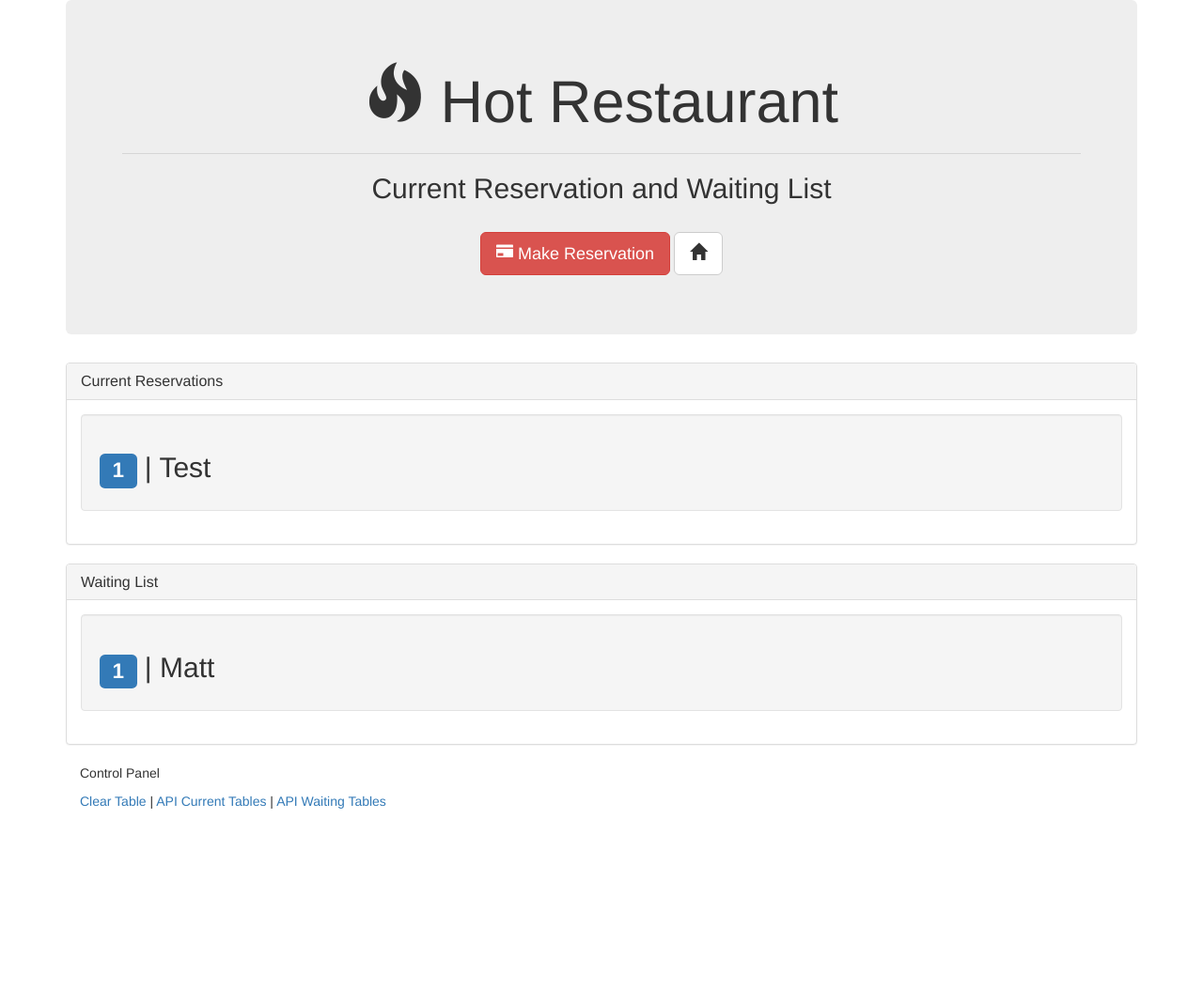
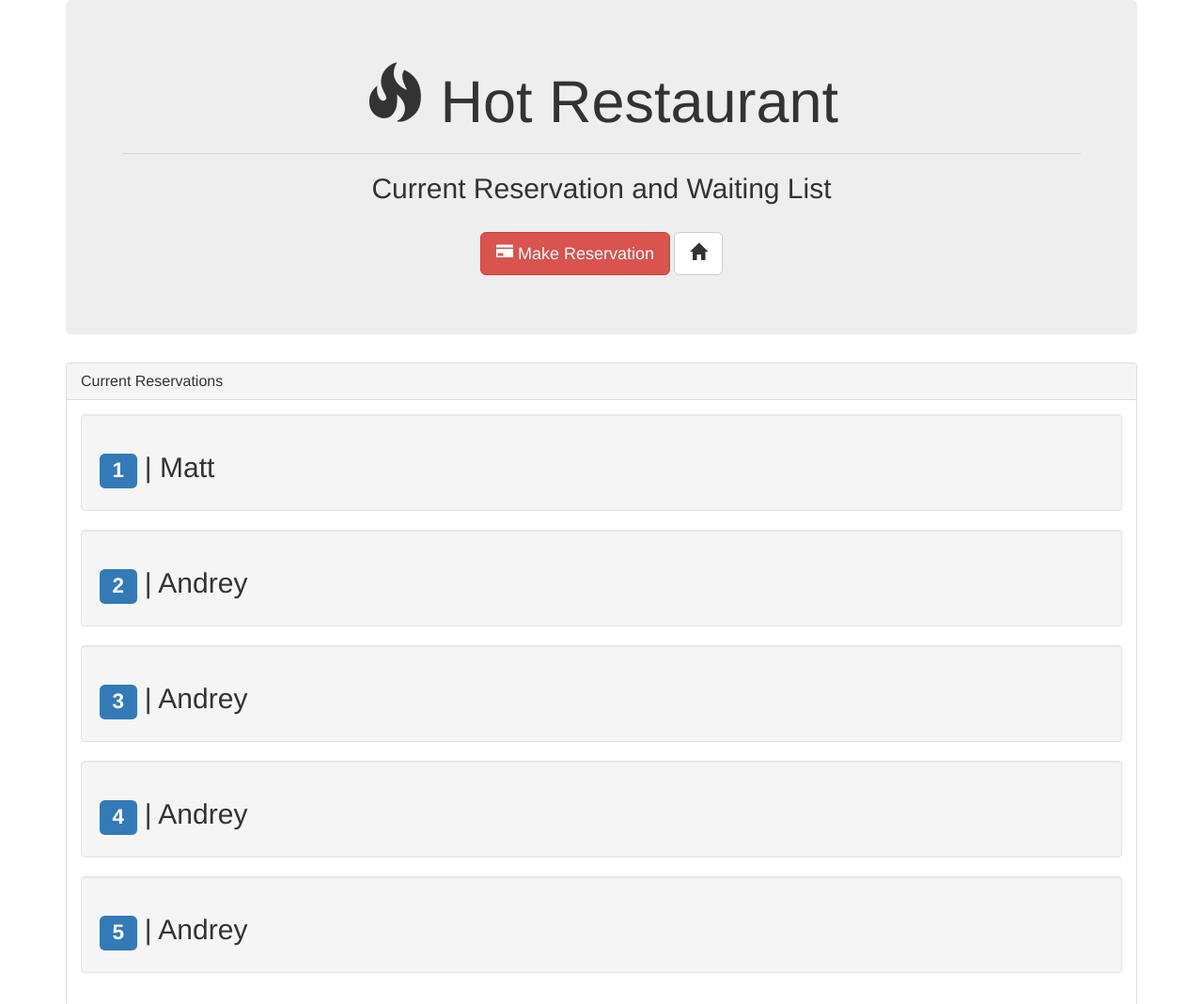
Before and after one commit to rhouse00/HotRestaurant, a website: page app/public/tables.html in a window 1280 px wide. Shown: the top 1069 px of the page at 94% size. Before the commit the page ends 873 px from the top, so only its background shows below. Drawn offline with nearby package versions, Linux system fonts and the light colour scheme.

Commit message:
added table loop

```diff
--- a/app/public/tables.html
+++ b/app/public/tables.html
@@ -5,6 +5,7 @@
         <title>Hot Restaurant</title>
         <link rel="stylesheet" href="https://maxcdn.bootstrapcdn.com/bootstrap/3.3.7/css/bootstrap.min.css" integrity="sha384-BVYiiSIFeK1dGmJRAkycuHAHRg32OmUcww7on3RYdg4Va+PmSTsz/K68vbdEjh4u" crossorigin="anonymous">
         <link rel="stylesheet" href="https://maxcdn.bootstrapcdn.com/font-awesome/4.6.1/css/font-awesome.min.css">
+        <script src="https://ajax.googleapis.com/ajax/libs/jquery/3.1.1/jquery.min.js"></script>
     </head>
     <body>
         <div class="container">
@@ -25,22 +26,14 @@
                 <div class="panel-heading">
                     <h3 class="panel-title">Current Reservations</h3>
                 </div>
-                <div class="panel-body" id="reservations">
-                    <div class="well">
-                        <h2><span class="label label-primary">1</span> | Test</h2>
-                    </div>
-                </div>
+                <div class="panel-body" id="reservations"></div>
             </div>
 
             <div class="panel panel-default">
                 <div class="panel-heading">
                     <h3 class="panel-title">Waiting List</h3>
                 </div>
-                <div class="panel-body" id="waiting">
-                    <div class="well">
-                        <h2><span class="label label-primary">1</span> | Matt</h2>
-                    </div>
-                </div>
+                <div class="panel-body" id="waiting"></div>
             </div>
 
             <footer>
@@ -59,5 +52,54 @@
 
         <script src="https://ajax.googleapis.com/ajax/libs/jquery/1.12.4/jquery.min.js"></script>
         <script src="https://maxcdn.bootstrapcdn.com/bootstrap/3.3.7/js/bootstrap.min.js" integrity="sha384-Tc5IQib027qvyjSMfHjOMaLkfuWVxZxUPnCJA7l2mCWNIpG9mGCD8wGNIcPD7Txa" crossorigin="anonymous"></script>
+        <script>
+
+            var test = [{
+                name: "Matt",
+                phone: "2076324410",
+                email: "mwhitcom@gmail.com",
+                id: 5555555
+            },{
+                name: "Andrey",
+                phone: "2076323452",
+                email: "andrey@gmail.com",
+                id: 1111111
+            },{
+                name: "Andrey",
+                phone: "2076323452",
+                email: "andrey@gmail.com",
+                id: 1111111
+            },{
+                name: "Andrey",
+                phone: "2076323452",
+                email: "andrey@gmail.com",
+                id: 1111111
+            },{
+                name: "Andrey",
+                phone: "2076323452",
+                email: "andrey@gmail.com",
+                id: 1111111
+            },{
+                name: "Andrey",
+                phone: "2076323452",
+                email: "andrey@gmail.com",
+                id: 1111111
+            }];
+
+            for (var i = 0; i < test.length; i++) {
+                if (i < 5){
+                    var span = $("<span />").addClass("label label-primary").text(i+1);
+                    var h2 = $("<h2 />").text(" | " + test[i].name).prepend(span);
+                    var div = $("<div />").addClass("well").append(h2);
+                    $("#reservations").append(div);
+                } else {
+                    var span = $("<span />").addClass("label label-primary").text(i-4);
+                    var h2 = $("<h2 />").text(" | " + test[i].name).prepend(span);
+                    var div = $("<div />").addClass("well").append(h2);
+                    $("#waiting").append(div);
+                }
+            }
+
+        </script>
     </body>
 </html>
```
